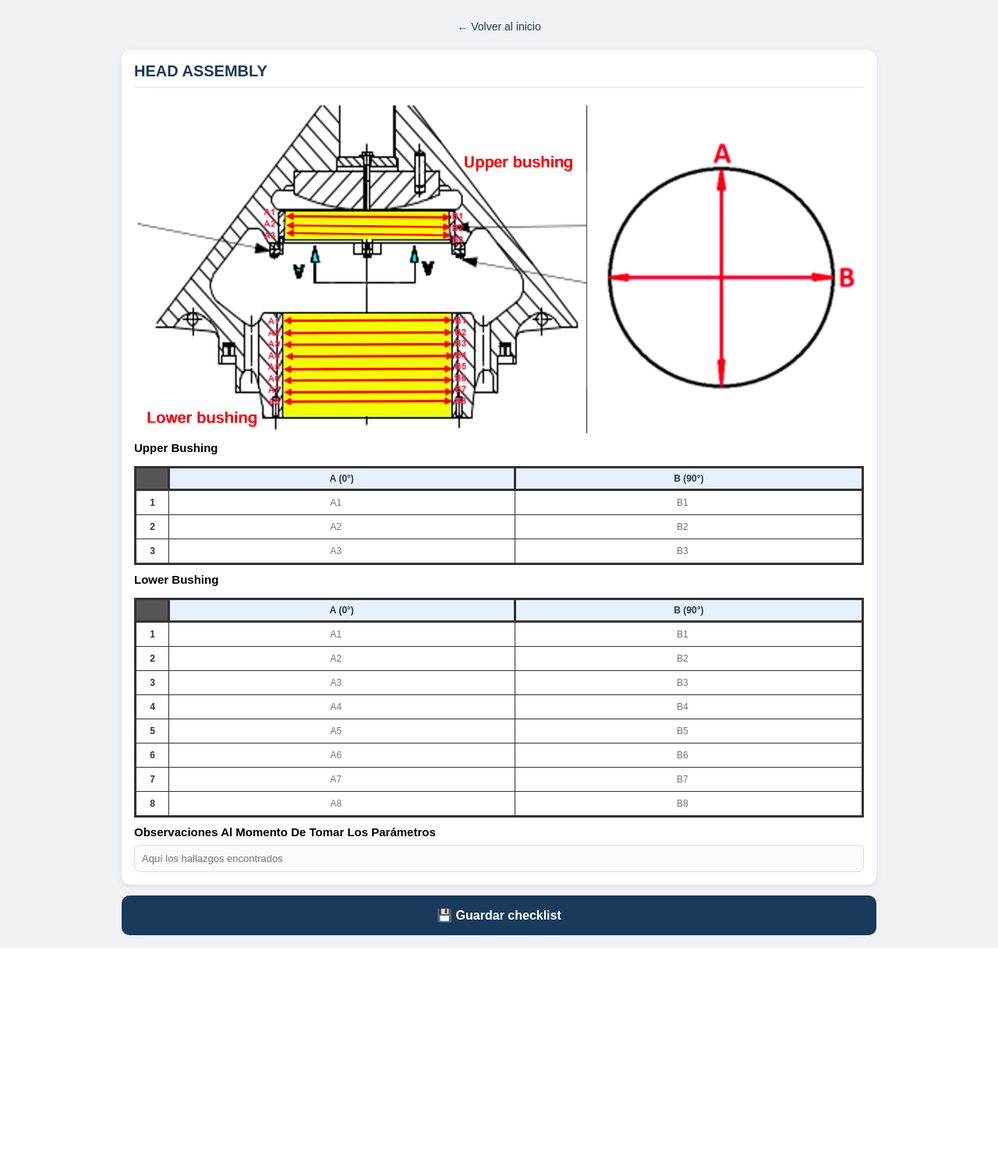
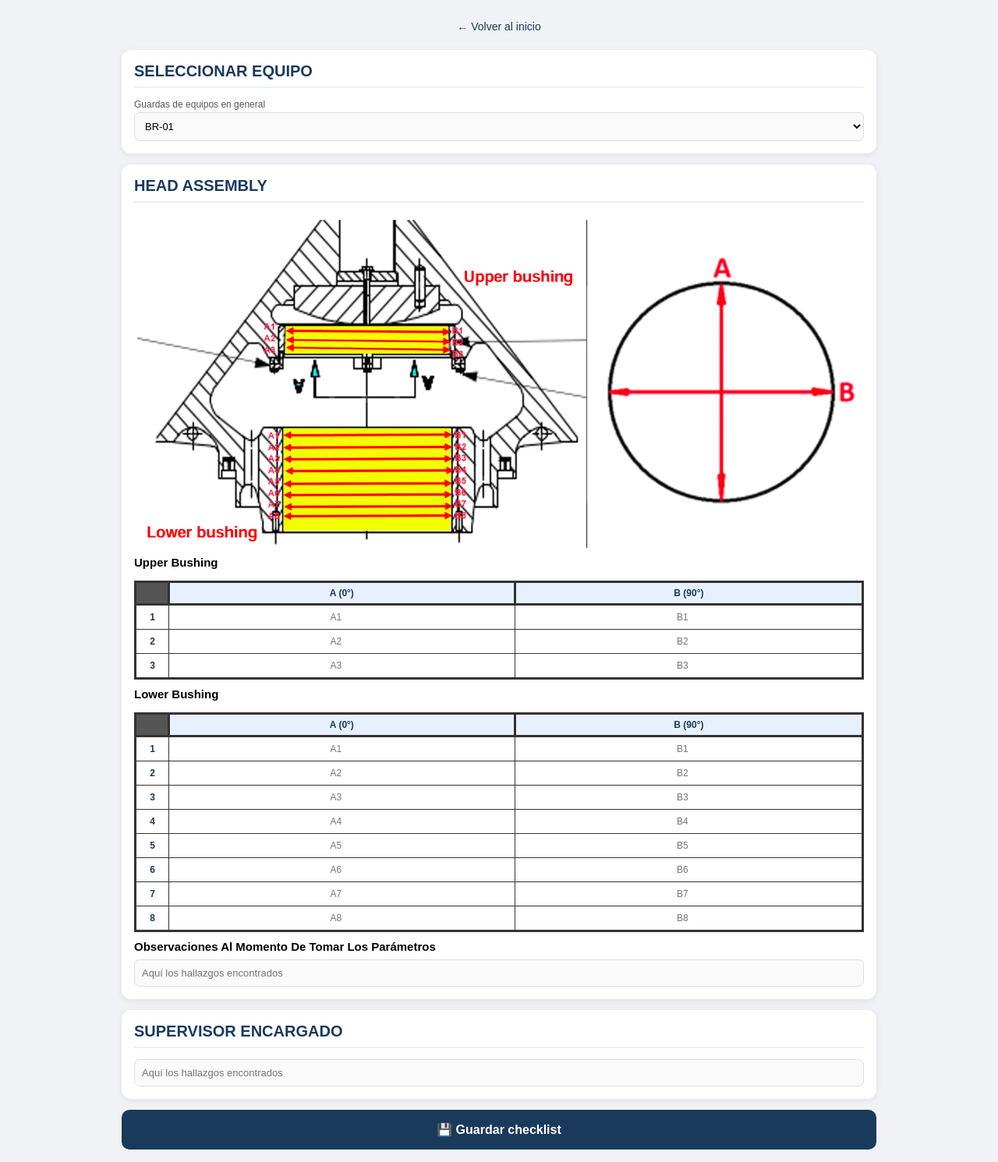
Before and after one commit to asistenciametsofs/protocolo-app, a Flask app: page /chinalco_head_assembly in a window 1280 px wide. Shown: the part 54-1545 px from the top of the page at 78% size. Before the commit the page ends 1270 px from the top, so only its background shows below. Run offline with Flask 3, Linux system fonts and the light colour scheme; some libraries are stand-ins or nearby versions.

Commit message:
Nueva pag con conexion

```diff
--- a/app.py
+++ b/app.py
@@ -40,7 +40,7 @@ def Chinalco_checklist():
 def guardar_chinalco_checklist():
     tabla = str('chinalco_checklist')
     datos = {}
-    campos = ['param_set_act','param_alt_bowl','param_dist_alim','param_obs','lub_lvl_oil','lub_temp_oil','lub_ceje_bar','lub_temp_sum','lub_temp_ret','lub_oil_sts','lub_filtros','lub_extras','lub_malla','lub_obs','hyd_lvl_oil','hyd_clam_bar','hyd_trmp_bar','hyd_extras','hyd_obs','trt_vibracion','trt_uniones','trt_obs','tms_faja_pole','tms_sts','tms_obs','mot_current','mot_kw','mot_vb_nde','mot_vb_de','mot_temp_mtll','mot_temp_mtla','mot_obs','other_general','other_extras','other_obs']
+    campos = ['supervisor','equipo','param_set_act','param_alt_bowl','param_dist_alim','param_obs','lub_lvl_oil','lub_temp_oil','lub_ceje_bar','lub_temp_sum','lub_temp_ret','lub_oil_sts','lub_filtros','lub_extras','lub_malla','lub_obs','hyd_lvl_oil','hyd_clam_bar','hyd_trmp_bar','hyd_extras','hyd_obs','trt_vibracion','trt_uniones','trt_obs','tms_faja_pole','tms_sts','tms_obs','mot_current','mot_kw','mot_vb_nde','mot_vb_de','mot_temp_mtll','mot_temp_mtla','mot_obs','other_general','other_extras','other_obs']
     for campo in campos:
         valor = request.form.get(campo, '')
         try:
@@ -77,6 +77,44 @@ def guardar_chinalco_checklist():
 @app.route('/chinalco_head_assembly')
 def chinalco_head_assembly():
     return render_template('chinalco_head_assembly.html')
+
+@app.route('/chinalco_head_assembly/guardar', methods=['POST'])
+def guardar_chinalco_head():
+    tabla = str('chinalco_head')
+    datos = {}
+    campos = ['equipo','fecha','up_a1','up_b1','up_a2','up_b2','up_a3','up_b3','low_a1','low_b1','low_a2','low_b2','low_a3','low_b3','low_a4','low_b4','low_a5','low_b5','low_a6','low_b6','low_a7','low_b7','low_a8','low_b8','obs','supervisor']
+    for campo in campos:
+        valor = request.form.get(campo, '')
+        try:
+            if valor == '':
+                datos[campo] = None
+            elif '.' in str(valor):
+                datos[campo] = float(valor)
+            else:
+                try:
+                    datos[campo] = int(valor)
+                except:
+                    datos[campo] = valor
+        except:
+            datos[campo] = valor
+
+    fotos_paths = {}
+    for key in request.files:
+        foto = request.files[key]
+        if foto and foto.filename:
+            try:
+                resultado = cloudinary.uploader.upload(
+                    foto,
+                    folder='protocolos',
+                    transformation=[{'width': 800, 'height': 600, 'crop': 'limit', 'quality': 60}]
+                )
+                fotos_paths[f'foto_path_{key.replace("foto_", "")}'] = resultado['secure_url']
+            except Exception as e:
+                print(f'Error subiendo foto {key}: {e}')
+
+    guardar_DB(datos, tabla)
+    flash('✅ Protocolo guardado y enviado por correo!')
+    return redirect(url_for('chinalco'))
 
 #Chinalco fin
 
--- a/templates/chinalco.html
+++ b/templates/chinalco.html
@@ -48,7 +48,7 @@
     </div>
 
     <div class="card">
-        <h2>⛔Protocolo de bujes</h2>
+        <h2>📋 Protocolo head assembly</h2>
         <a href="/chinalco_head_assembly" class="btn btn-primary">Protocolo Dimensional HEAD ASSEMBLY</a>
     </div>
 
--- a/templates/chinalco_head_assembly.html
+++ b/templates/chinalco_head_assembly.html
@@ -292,7 +292,7 @@
             width: 100%;
             border-collapse: collapse;
             margin: 10px 0;
-            border:3px solid #333;
+            border: 3px solid #333;
         }
 
         .metro-tabla th {
@@ -415,6 +415,17 @@
         <a href="/chinalco" class="btn-back">← Volver al inicio</a>
         <!-- FORMS !!! -->
         <form action="/chinalco_head_assembly/guardar" method="POST" enctype="multipart/form-data" id="form-armado">
+            <!-- CHANCADORA  -->
+            <div class="seccion">
+                <div class="grid1">
+                    <div class="seccion-titulo">Seleccionar equipo</div>
+                    <label>Guardas de equipos en general</label>
+                    <select name="equipo" placeholder="">
+                        <option>BR-01</option>
+                        <option>BR-02</option>
+                    </select>
+                </div>
+            </div>
             <!-- PARAMETROS -->
             <div class="seccion">
                 <div class="seccion-titulo">HEAD ASSEMBLY</div>
@@ -423,27 +434,85 @@
 
                 <div class="seccion-subtitulo">Upper bushing</div>
                 <table class="metro-tabla">
-                    <tr><th style="background-color:#555;"></th><th>A (0°)</th><th>B (90°)</th></tr>
-                    <tr><td class="metro-label">1</td><td><input type="number" step="0.01" name="upper_A1" placeholder="A1"></td><td><input type="number" step="0.01" name="upper_B1" placeholder="B1"></td></tr>
-                    <tr><td class="metro-label">2</td><td><input type="number" step="0.01" name="upper_A2" placeholder="A2"></td><td><input type="number" step="0.01" name="upper_B2" placeholder="B2"></td></tr>
-                    <tr><td class="metro-label">3</td><td><input type="number" step="0.01" name="upper_A3" placeholder="A3"></td><td><input type="number" step="0.01" name="upper_B3" placeholder="B3"></td></tr>
+                    <tr>
+                        <th style="background-color:#555;"></th>
+                        <th>A (0°)</th>
+                        <th>B (90°)</th>
+                    </tr>
+                    <tr>
+                        <td class="metro-label">1</td>
+                        <td><input type="number" step="0.001" name="up_a1" placeholder="A1"></td>
+                        <td><input type="number" step="0.001" name="up_b1" placeholder="B1"></td>
+                    </tr>
+                    <tr>
+                        <td class="metro-label">2</td>
+                        <td><input type="number" step="0.001" name="up_a2" placeholder="A2"></td>
+                        <td><input type="number" step="0.001" name="up_b2" placeholder="B2"></td>
+                    </tr>
+                    <tr>
+                        <td class="metro-label">3</td>
+                        <td><input type="number" step="0.001" name="up_a3" placeholder="A3"></td>
+                        <td><input type="number" step="0.001" name="up_b3" placeholder="B3"></td>
+                    </tr>
                 </table>
 
                 <div class="seccion-subtitulo">Lower bushing</div>
                 <table class="metro-tabla">
-                    <tr><th style="background-color:#555;"></th><th>A (0°)</th><th>B (90°)</th></tr>
-                    <tr><td class="metro-label">1</td><td><input type="number" step="0.01" name="upper_A1" placeholder="A1"></td><td><input type="number" step="0.01" name="upper_B1" placeholder="B1"></td></tr>
-                    <tr><td class="metro-label">2</td><td><input type="number" step="0.01" name="upper_A2" placeholder="A2"></td><td><input type="number" step="0.01" name="upper_B2" placeholder="B2"></td></tr>
-                    <tr><td class="metro-label">3</td><td><input type="number" step="0.01" name="upper_A3" placeholder="A3"></td><td><input type="number" step="0.01" name="upper_B3" placeholder="B3"></td></tr>
-                    <tr><td class="metro-label">4</td><td><input type="number" step="0.01" name="upper_A4" placeholder="A4"></td><td><input type="number" step="0.01" name="upper_B1" placeholder="B4"></td></tr>
-                    <tr><td class="metro-label">5</td><td><input type="number" step="0.01" name="upper_A5" placeholder="A5"></td><td><input type="number" step="0.01" name="upper_B2" placeholder="B5"></td></tr>
-                    <tr><td class="metro-label">6</td><td><input type="number" step="0.01" name="upper_A6" placeholder="A6"></td><td><input type="number" step="0.01" name="upper_B3" placeholder="B6"></td></tr>
-                    <tr><td class="metro-label">7</td><td><input type="number" step="0.01" name="upper_A7" placeholder="A7"></td><td><input type="number" step="0.01" name="upper_B1" placeholder="B7"></td></tr>
-                    <tr><td class="metro-label">8</td><td><input type="number" step="0.01" name="upper_A8" placeholder="A8"></td><td><input type="number" step="0.01" name="upper_B2" placeholder="B8"></td></tr>
+                    <tr>
+                        <th style="background-color:#555;"></th>
+                        <th>A (0°)</th>
+                        <th>B (90°)</th>
+                    </tr>
+                    <tr>
+                        <td class="metro-label">1</td>
+                        <td><input type="number" step="0.001" name="low_a1" placeholder="A1"></td>
+                        <td><input type="number" step="0.001" name="low_b1" placeholder="B1"></td>
+                    </tr>
+                    <tr>
+                        <td class="metro-label">2</td>
+                        <td><input type="number" step="0.001" name="low_a2" placeholder="A2"></td>
+                        <td><input type="number" step="0.001" name="low_b2" placeholder="B2"></td>
+                    </tr>
+                    <tr>
+                        <td class="metro-label">3</td>
+                        <td><input type="number" step="0.001" name="low_a3" placeholder="A3"></td>
+                        <td><input type="number" step="0.001" name="low_b3" placeholder="B3"></td>
+                    </tr>
+                    <tr>
+                        <td class="metro-label">4</td>
+                        <td><input type="number" step="0.001" name="low_a4" placeholder="A4"></td>
+                        <td><input type="number" step="0.001" name="low_b4" placeholder="B4"></td>
+                    </tr>
+                    <tr>
+                        <td class="metro-label">5</td>
+                        <td><input type="number" step="0.001" name="low_a5" placeholder="A5"></td>
+                        <td><input type="number" step="0.001" name="low_b5" placeholder="B5"></td>
+                    </tr>
+                    <tr>
+                        <td class="metro-label">6</td>
+                        <td><input type="number" step="0.001" name="low_a6" placeholder="A6"></td>
+                        <td><input type="number" step="0.001" name="low_b6" placeholder="B6"></td>
+                    </tr>
+                    <tr>
+                        <td class="metro-label">7</td>
+                        <td><input type="number" step="0.001" name="low_a7" placeholder="A7"></td>
+                        <td><input type="number" step="0.001" name="low_b7" placeholder="B7"></td>
+                    </tr>
+                    <tr>
+                        <td class="metro-label">8</td>
+                        <td><input type="number" step="0.001" name="low_a8" placeholder="A8"></td>
+                        <td><input type="number" step="0.001" name="low_b8" placeholder="B8"></td>
+                    </tr>
                 </table>
 
                 <label class="seccion-subtitulo">Observaciones al momento de tomar los parámetros</label>
-                <input type="text" name="obs_para" placeholder="Aquí los hallazgos encontrados">
+                <input type="text" name="obs" placeholder="Aquí los hallazgos encontrados">
+            </div>
+
+            <!-- Personal  -->
+            <div class="seccion">
+                <div class="seccion-titulo">Supervisor encargado</div>
+                <input type="text" name="supervisor" placeholder="Aquí los hallazgos encontrados">
             </div>
 
 
```
Also changed, not shown: templates/chinalco_checklist.html (+17 -0 lines).
